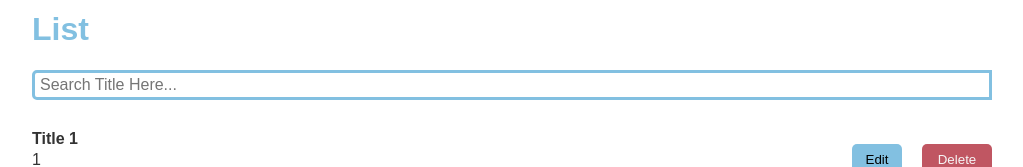
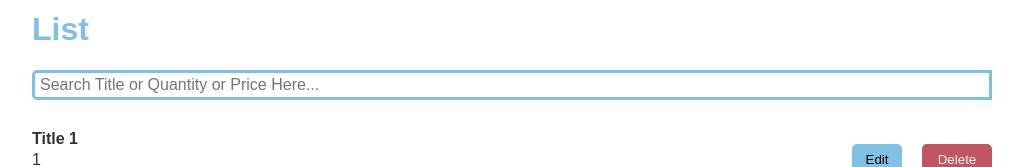
Before and after one commit to donnypm/task-4-add-edit-delete-nextjs, a Next.js app: page / in a window 1280 px wide. Shown: the part 330-497 px from the top of the page, without its empty margins (128-1151 px from the left). Built offline with nearby package versions, Linux system fonts and the light colour scheme.

Commit message:
task-4-add-edit-delete-nextjs

```diff
--- a/components/formlist.js
+++ b/components/formlist.js
@@ -16,7 +16,7 @@ const FormList = (props) => {
         <input
           name={inputSearch}
           type="text"
-          placeholder="Search Title Here..."
+          placeholder="Search Title or Quantity or Price Here..."
           onChange={handleChange}
           value={inputSearch}
           className="searchTerm"
@@ -28,7 +28,9 @@ const FormList = (props) => {
           if (inputSearch === "") {
             return list;
           } else if (
-            list.title.toLowerCase().includes(inputSearch.toLowerCase())
+            (list.title.toLowerCase().includes(inputSearch.toLowerCase()),
+            list.quantity.toLowerCase().includes(inputSearch.toLowerCase()),
+            list.price.toLowerCase().includes(inputSearch.toLowerCase()))
           ) {
             return list;
           }
--- a/styles/globals.scss
+++ b/styles/globals.scss
@@ -110,6 +110,7 @@ a {
 .list-title {
   font-weight: bold;
 }
+
 .search {
   width: 100%;
   position: relative;
```
